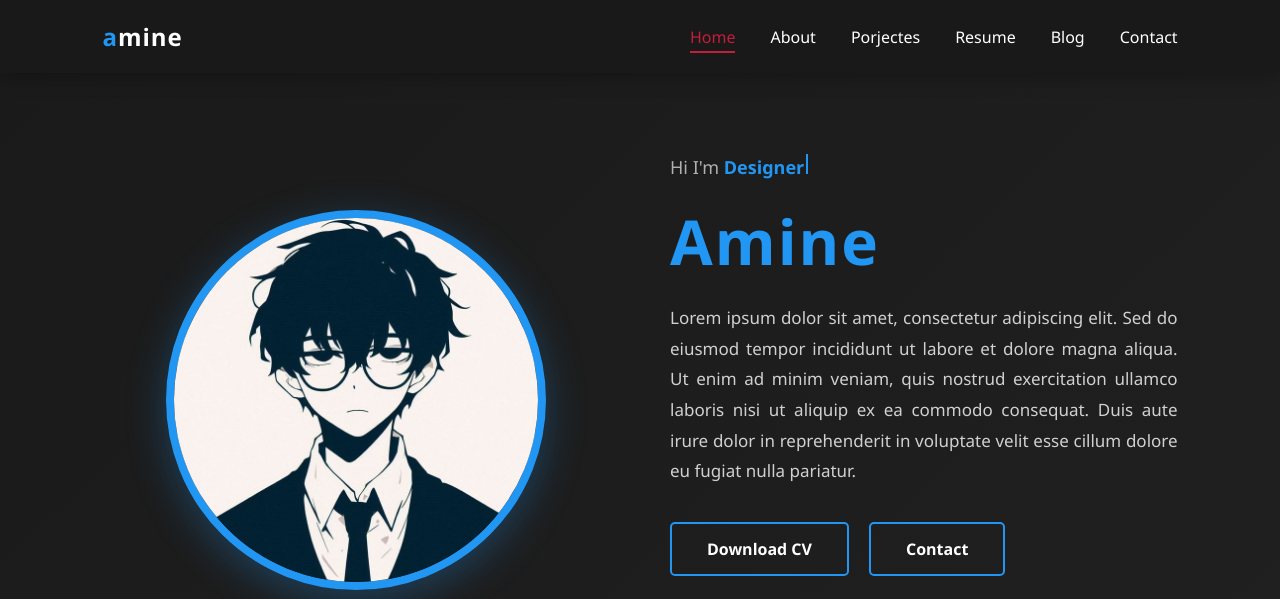
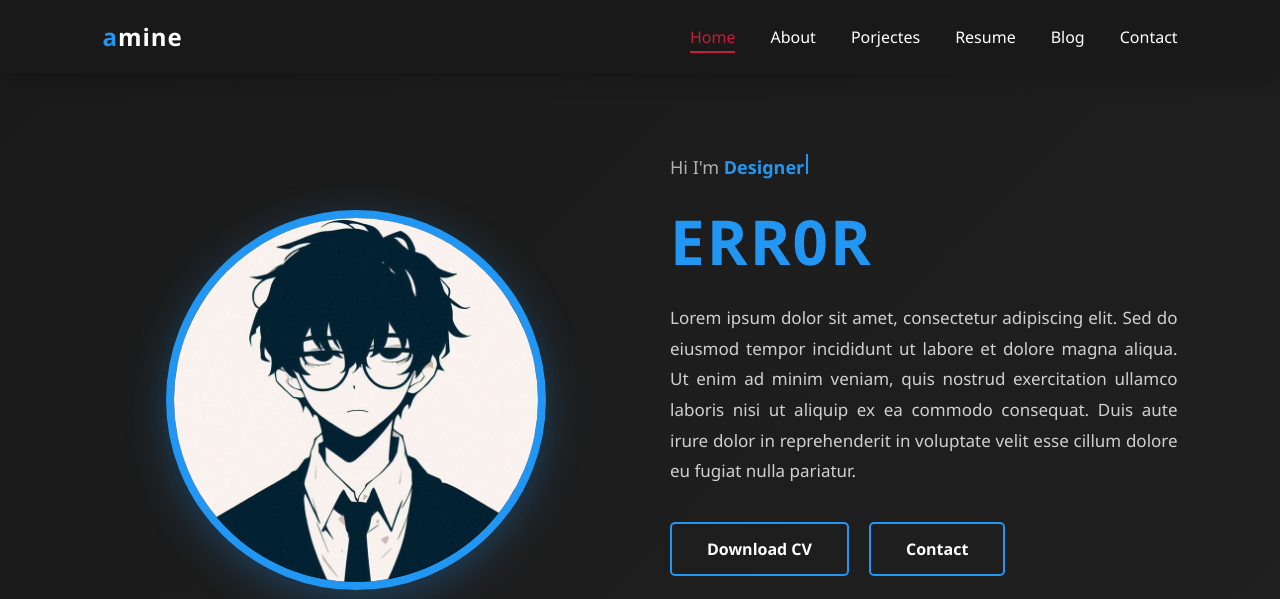
Before and after one commit to ERR0R0119/Portfolio3, a plain HTML site: page index.html in a window 1280 px wide. Shown: the top 599 px of the page. Drawn offline with Linux system fonts and the light colour scheme.

Commit message:
Update index.html

```diff
--- a/index.html
+++ b/index.html
@@ -26,7 +26,7 @@
         </div>
         <div class="hero-right">
             <p class="intro">Hi I'm <span class="typing-container"><span id="typing-text"></span><span class="cursor"></span></span></p>
-            <h1 class="hero-name">Amine</h1>
+            <h1 class="hero-name">ERR0R</h1>
             <p class="hero-description">
                 Lorem ipsum dolor sit amet, consectetur adipiscing elit. Sed do eiusmod tempor incididunt ut labore et dolore magna aliqua. Ut enim ad minim veniam, quis nostrud exercitation ullamco laboris nisi ut aliquip ex ea commodo consequat. Duis aute irure dolor in reprehenderit in voluptate velit esse cillum dolore eu fugiat nulla pariatur.
             </p>
```
